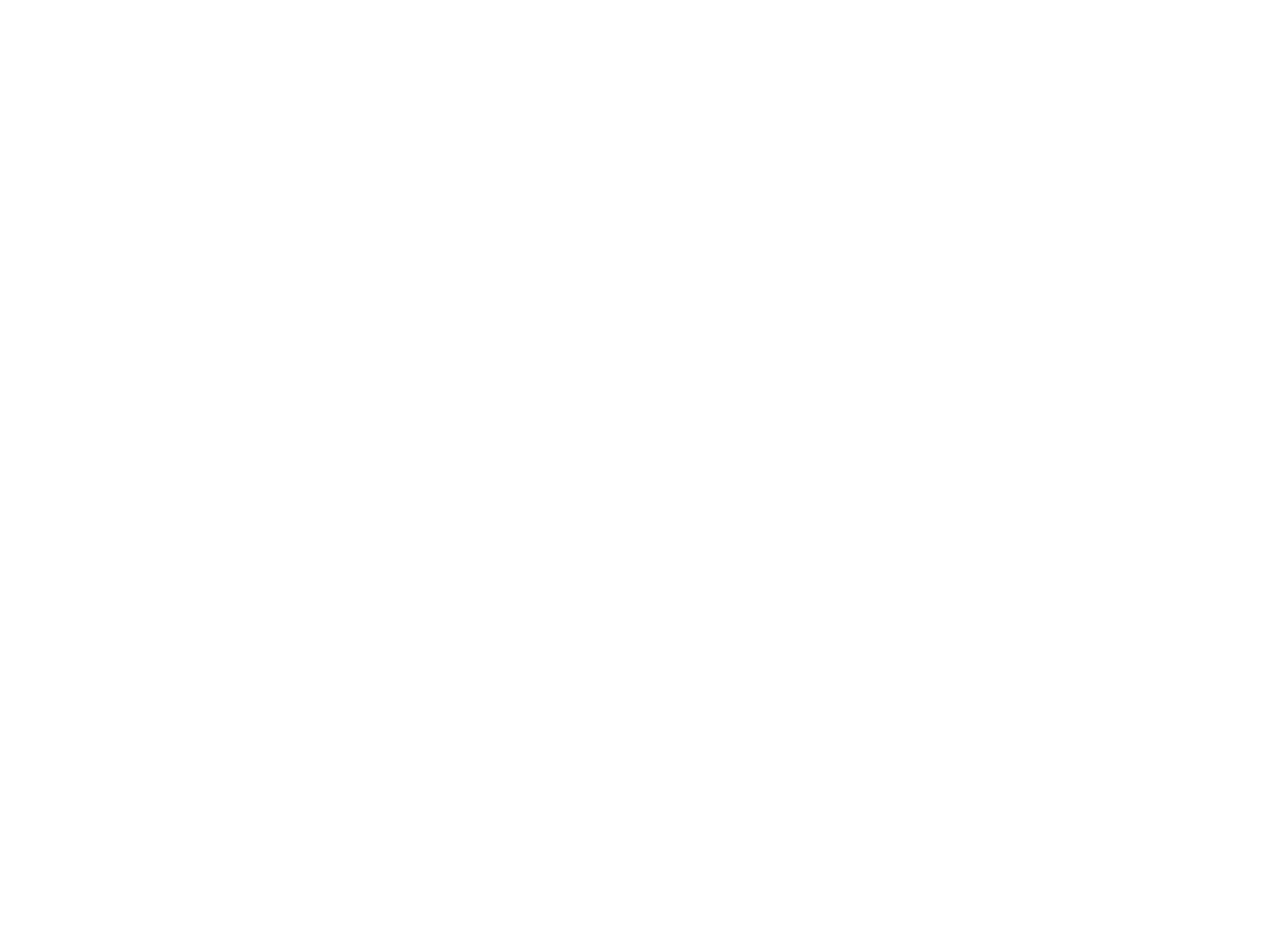
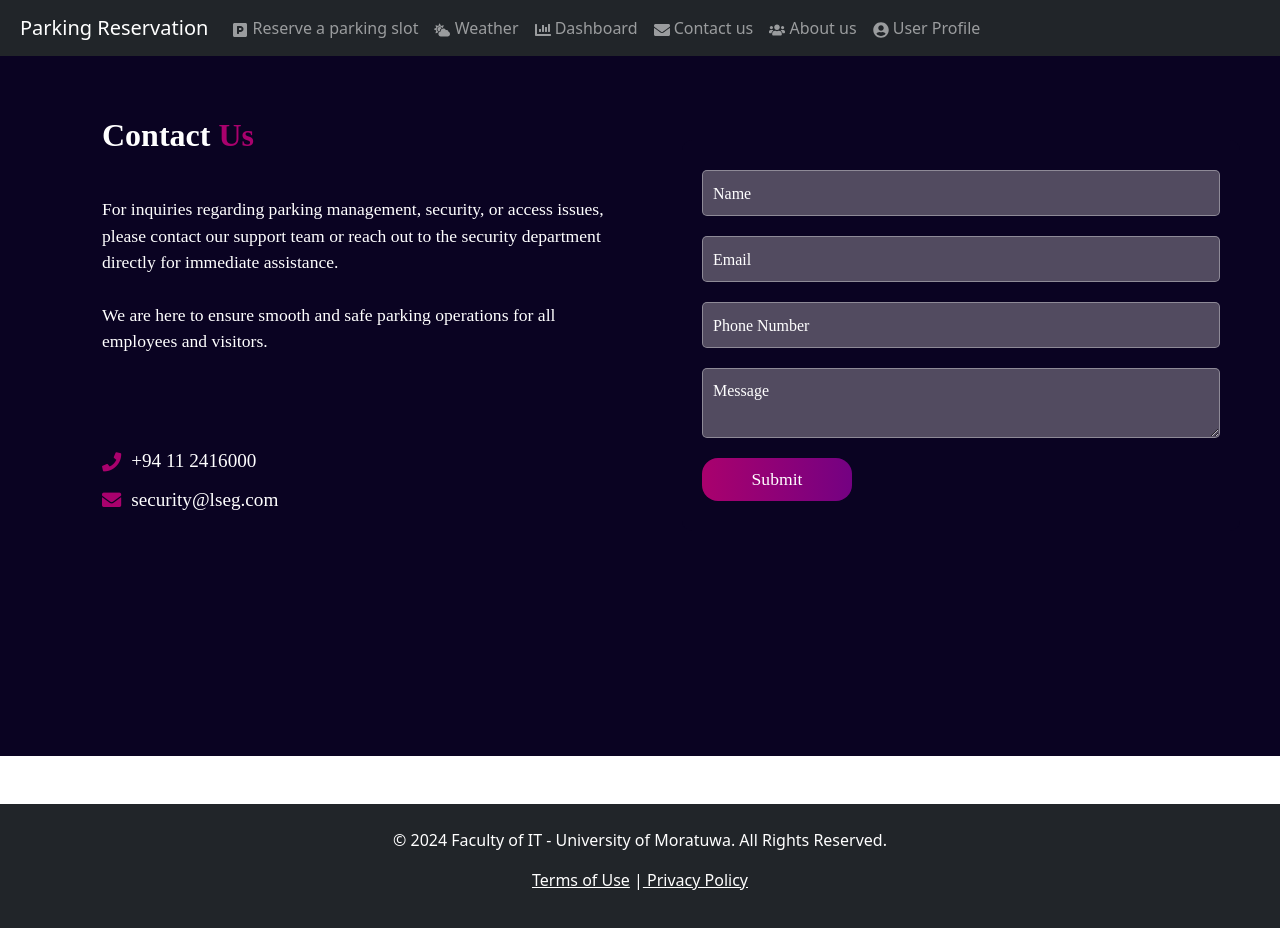
Before and after one commit to rashmithachamikara/ParkSnap, a React (Create React App) app in the folder parksnap_front/: page /contact in a window 1280 px wide. Before the commit this address had no page. Shown: the top 928 px of the page. Before the commit the page ends 800 px from the top, so only its background shows below. Built offline with nearby package versions, Linux system fonts and the light colour scheme.

Commit message:
Added contact us feature and updated styling

```diff
--- a/parksnap_front/public/index.html
+++ b/parksnap_front/public/index.html
@@ -24,6 +24,11 @@
       work correctly both with client-side routing and a non-root public URL.
       Learn how to configure a non-root public URL by running `npm run build`.
     -->
+    <link
+    rel="stylesheet"
+    href="https://cdnjs.cloudflare.com/ajax/libs/font-awesome/5.15.3/css/all.min.css"
+  />
+
     <title>React App</title>
   </head>
   <body>
--- a/parksnap_front/src/App.css
+++ b/parksnap_front/src/App.css
@@ -6,7 +6,7 @@
   display: flex;
   justify-content: center; /* Center horizontally */
   align-items: center;    /* Center vertically */
-  background-color: #fff; /* Optional: background color */
+  background-color: #FFF; /* Optional: background color */
 }
 
 .full-screen-logo {
@@ -26,7 +26,8 @@
   justify-content: center; /* Centers the form horizontally */
   align-items: center; /* Centers the form vertically */
   min-height: 100vh; /* Full viewport height */
-  background-color: white; /* Background color from the image */
+  background-color: #ffffff; /* Background color from the image */
+
 }
 
 .form-container {
--- a/parksnap_front/src/App.js
+++ b/parksnap_front/src/App.js
@@ -5,6 +5,7 @@
 import Dashboard from './components/Dashboard';
 import ParkingSelection from './components/ParkingSlotSelection';
 import UserProfile from './components/UserProfile';
+import Contactus from './components/Contactus';
 import AboutUs from './components/AboutUsPage';
 //import Footer from './components/Footer';
 import SignUpForm from './components/SignUpForm';
@@ -21,6 +22,7 @@
         <Route path="/dashboard" element={<Dashboard />} />
         <Route path="/reserveSlot" element={<ParkingSelection />} />
         <Route path="/profile" element={<UserProfile />} />
+        <Route path="/contact" element={<Contactus/>}/>
         <Route path="/about" element={<AboutUs />} />
         <Route path="/signUp" element={<SignUpForm />} />
         <Route path="/resetpw" element={<Resetpw/>} />
--- /dev/null
+++ b/parksnap_front/src/components/Contactus.css
@@ -0,0 +1,133 @@
+
+.contact-container {
+    min-height: calc(100vh - 100px);
+    display: flex;
+    justify-content: space-between;
+    align-items: flex-start;
+    padding: 40px;
+    margin-bottom: 0px;
+    background-color: #0A0322;
+    color: #ffffff;
+    border-radius: 0px;
+    flex-wrap:wrap;
+    gap: 20px;
+
+  }
+
+  .contact-left {
+    width: 40%;
+    padding: 20px;
+    display: flex;
+    flex-direction: column;
+    justify-content: flex-start;
+  }
+
+  .contact-left h2 {
+    font-family: Raleway;
+    font-weight: Bold;
+  }
+
+  .contact-left h2 span {
+    color: #A9016D;
+  }
+
+  .contact-left p {
+    margin: 10px 0 20px;
+    font-size: 1.1rem;
+    line-height: 1.5;
+    font-family: Raleway;
+  }
+
+  .contact-info {
+    list-style: none;
+    padding: 0;
+  }
+
+  .contact-info li {
+    display: flex;
+    align-items: center;
+    font-size: 1.2rem;
+    font-family: Raleway;
+    margin-bottom: 10px;
+  }
+
+  .contact-info li i {
+    margin-right: 10px;
+    color: #A9016D;
+  }
+
+  .contact-right {
+
+    width: 50%;
+    padding: 20px;
+    background-color:#0A0322;
+    border-color: #ffffff;
+    border-radius: 10px;
+    margin-left: 600px;
+    margin-top: -420px;
+    display: flex;
+    flex-direction: column;
+    justify-content: flex-start;
+
+
+  }
+
+  .contact-right form {
+    display: flex;
+    flex-direction: column;
+
+  }
+
+  .contact-right input,
+  .contact-right textarea {
+    width: 100%;
+    padding: 10px;
+    margin: 10px 0;
+    background-color: #DCD7D758;
+    border: 1px solid #ffffff58;
+    color: #ffffff;
+    border-radius: 5px;
+  }
+
+  .contact-right input::placeholder,
+  .contact-right textarea::placeholder {
+    color: #ffffff;
+    font-family: Raleway;
+  }
+
+
+  .contact-right button {
+    font-family: Raleway;
+    padding: 8px;
+    margin: 10px 0;
+    width:150px;
+    background-image: linear-gradient(to right, #A9016D, #740182);
+    color: white;
+    border: none;
+    border-radius: 16px;
+    cursor: pointer;
+    font-size: 1.1rem;
+  }
+
+  .contact-right button:hover {
+    background-color:#A9016D;
+  }
+
+
+  .contact-left, .contact-right {
+   vertical-align: top;
+   width:50%;
+   margin-bottom: 0px;
+
+
+  }
+  @media (max-width: 768px) {
+    .contact-container {
+        flex-direction: column;
+    }
+
+    .contact-left, .contact-right {
+        width: 100%;
+        margin: 0; /* Reset margin for smaller screens */
+    }
+}
--- /dev/null
+++ b/parksnap_front/src/components/Contactus.jsx
@@ -0,0 +1,85 @@
+import React, { useState } from "react";
+import { Container } from 'react-bootstrap';
+import NavigationBar from './Navbar'; // Adjust the path if needed
+import Footer from './Footer'; // Adjust the path if needed
+import "./Contactus.css";
+
+const Contactus = () => {
+  const [formData, setFormData] = useState({
+    name: "",
+    email: "",
+    phone: "",
+    message: "",
+  });
+
+  const handleChange = (e) => {
+    setFormData({
+      ...formData,
+      [e.target.name]: e.target.value,
+    });
+  };
+
+  const handleSubmit = (e) => {
+    e.preventDefault();
+    // Handle form submission (e.g., send data to server)
+    console.log("Form submitted:", formData);
+  };
+
+  return (
+    <>
+      <NavigationBar />
+      <div className="contact-container">
+        <Container>
+          <div className="contact-left">
+            <h2>Contact <span>Us</span></h2><br/>
+            <p>For inquiries regarding parking management, security, or access issues, please contact our support team or reach out to the security department directly for immediate assistance. <br/><br/>We are here to ensure smooth and safe parking operations for all employees and visitors.</p><br/><br/><br/>
+            <ul className="contact-info">
+              <li><i className="fas fa-phone"></i> +94 11 2416000</li>
+              <li><i className="fas fa-envelope"></i> security@lseg.com</li>
+            </ul>
+          </div>
+
+      <div className="contact-right">
+        <form onSubmit={handleSubmit}>
+          <input
+            type="text"
+            name="name"
+            placeholder="Name"
+            value={formData.name}
+            onChange={handleChange}
+            required
+          />
+          <input
+            type="email"
+            name="email"
+            placeholder="Email"
+            value={formData.email}
+            onChange={handleChange}
+            required
+          />
+          <input
+            type="text"
+            name="phone"
+            placeholder="Phone Number"
+            value={formData.phone}
+            onChange={handleChange}
+            required
+          />
+          <textarea
+            name="message"
+            placeholder="Message"
+            value={formData.message}
+            onChange={handleChange}
+            required
+          />
+          <button type="submit">Submit</button>
+        </form>
+      </div>
+      </Container>
+    </div>
+    <Footer/>
+    </>
+  );
+};
+
+export default Contactus;
```
Also changed, not shown: parksnap_front/src/components/LoginPage.css (line endings or trailing spaces).
